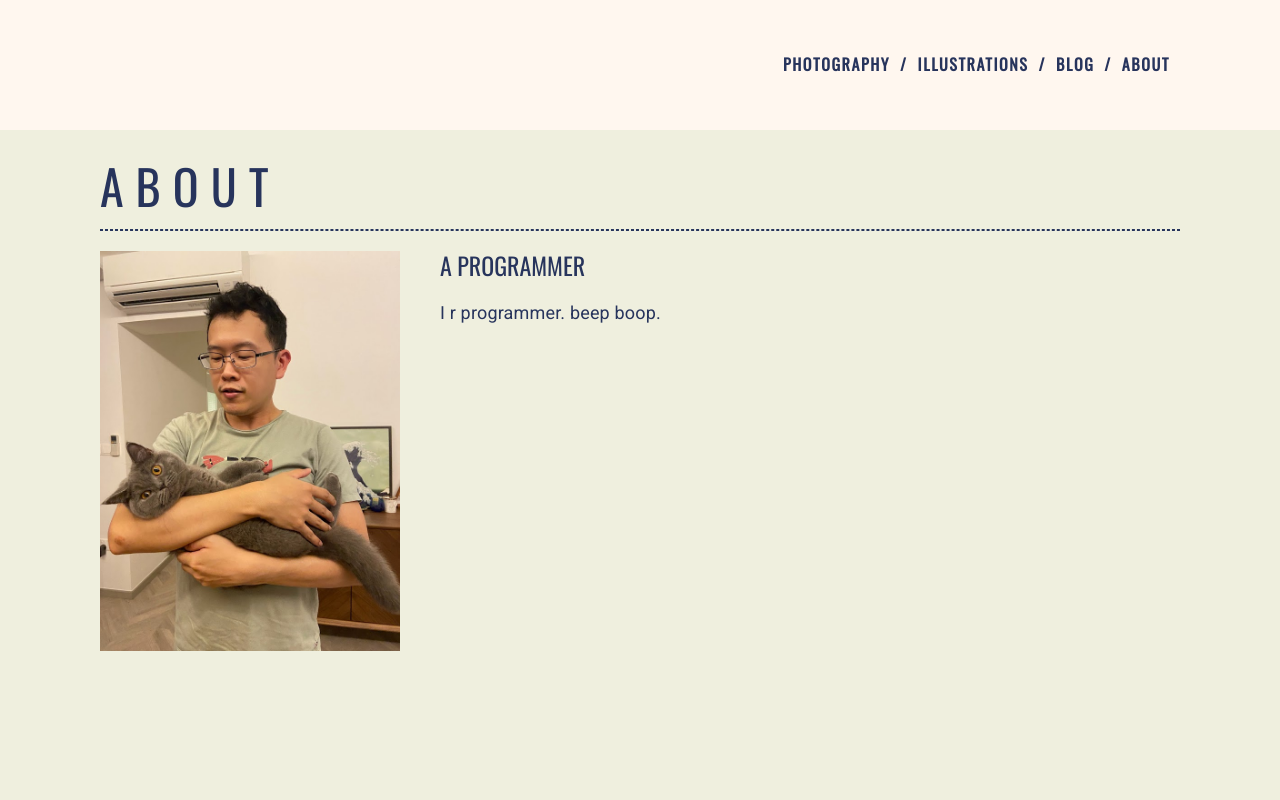
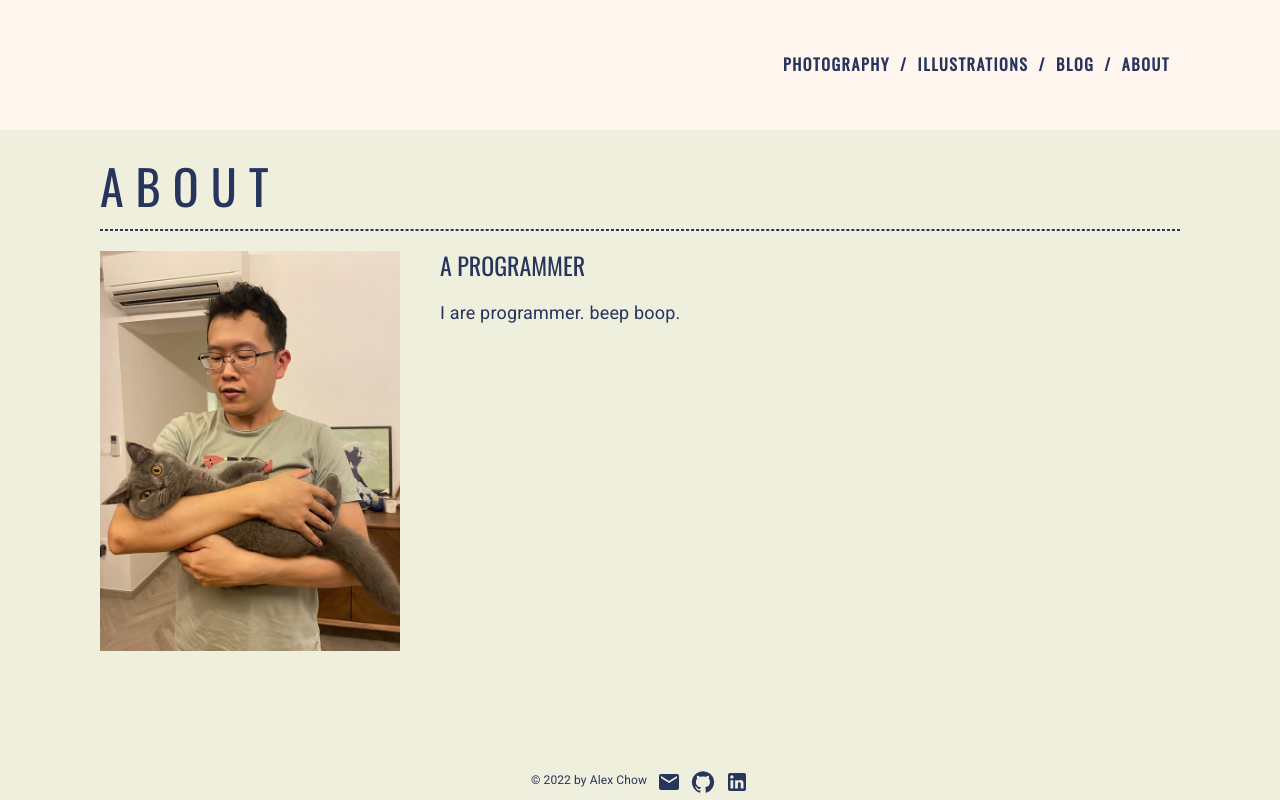
Before and after one commit to czolbe88/blog, a Next.js app: page /about in a window 1280 px wide. Built offline with nearby package versions, Linux system fonts and the light colour scheme.

Commit message:
add footer

```diff
--- a/components/layout.module.scss
+++ b/components/layout.module.scss
@@ -1,9 +1,8 @@
 @use '../styles/ds';
 
 .layoutRoot{
-  //padding: 20px;
-}
 
+  height: 100vh;
 
   .header{
     display: flex;
@@ -16,4 +15,22 @@
 
   .bodyRoot{
     padding: 20px 100px;
+    height: calc(100% - 160px);
   }
+
+  .footerRoot{
+    padding: 0 100px;
+    display: flex;
+    height: 30px;
+    justify-content: center;
+    grid-gap: 10px;
+
+    //.socialMedia{
+    //  display: flex;
+    //  grid-gap: 10px;
+    //}
+
+  }
+
+
+}
--- a/components/layout.tsx
+++ b/components/layout.tsx
@@ -3,7 +3,10 @@
 import React, {PropsWithChildren} from "react";
 import Styles from "./layout.module.scss";
 import Routes from "./routes/routes";
-
+import {Typography} from "@mui/material";
+import GitHubIcon from '@mui/icons-material/GitHub';
+import LinkedInIcon from '@mui/icons-material/LinkedIn';
+import EmailIcon from '@mui/icons-material/Email';
 
 export default function Layout(props: PropsWithChildren<any>) {
     return (
@@ -19,6 +22,15 @@ export default function Layout(props: PropsWithChildren<any>) {
                     </main>
                 </div>
 
+                <div className={Styles.footerRoot}>
+                    <Typography variant={"subtitle1"}>&copy; 2022 by Alex Chow</Typography>
+                    {/*<div className={Styles.socialMedia}>*/}
+                        <EmailIcon />
+                        <GitHubIcon />
+                        <LinkedInIcon />
+                    {/*</div>*/}
+                </div>
+
             </div>
     )
 }
--- a/package.json
+++ b/package.json
@@ -13,6 +13,7 @@
     "@emotion/styled": "^11.8.1",
     "@fontsource/oswald": "^4.5.9",
     "@fontsource/roboto": "^4.5.7",
+    "@mui/icons-material": "^5.8.3",
     "@mui/material": "^5.8.0",
     "next": "12.1.6",
     "react": "18.1.0",
--- a/pages/about.tsx
+++ b/pages/about.tsx
@@ -19,7 +19,7 @@ export default function About() {
                     </Typography>
 
                     <Typography variant={"body1"}>
-                        I r programmer. beep boop.
+                        I are programmer. beep boop.
                     </Typography>
                 </div>
 
--- a/styles/globals.scss
+++ b/styles/globals.scss
@@ -7,6 +7,7 @@ body {
   font-family: Roboto;
   background-color: ds.$off_white1;
   color: ds.$blue1;
+  height: 100vh;
 }
 
 a {
```
Also changed, not shown: 1 other file (tests, documents, lock files or other folders). Lines whose indentation alone changed are shown as unchanged.
